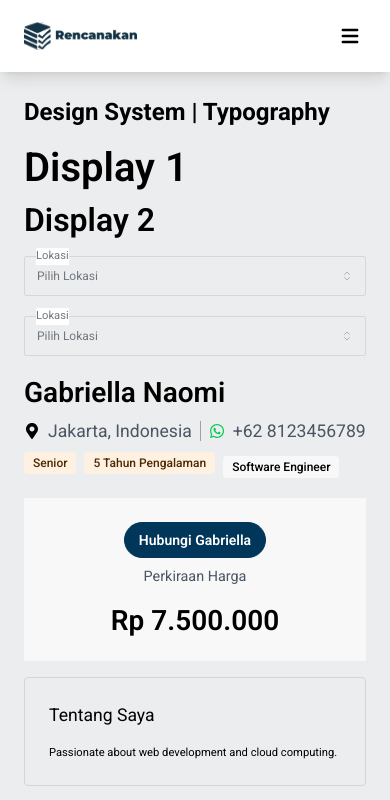
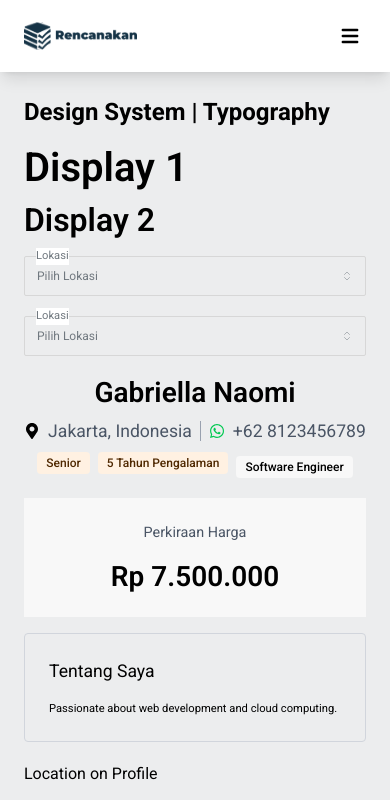
Before and after one commit to Rencanakan-id/rencanakan-talent_pool-frontend, a React (Vite) app: page /design in a window 390 px wide. Shown: the top 800 px of the page. Built offline with nearby package versions, Linux system fonts and the light colour scheme.

Commit message:
refactor: fix width

```diff
--- a/src/components/ui/experience.tsx
+++ b/src/components/ui/experience.tsx
@@ -29,15 +29,15 @@ interface ExperienceProps {
 
 const Experience: React.FC<ExperienceProps> = ({ experiences = [] }) => {
   return (
-    <div className="min-h-[200px] w-auto max-w-[825px] min-w-[200px] rounded-[8px] border border-gray-500 px-6 py-6">
+    <div className="min-h-[200px] w-full rounded-[8px] border border-gray-300 px-6 py-6">
       <Typography variant="p1" className="pb-4">
         Pengalaman
       </Typography>
 
       {experiences.length > 0 ? (
-        <div className="w-auto max-w-[825px] min-w-[200px] space-y-2 divide-y divide-gray-300 pl-6">
+        <div className="w-full space-y-2 divide-y divide-gray-300 pl-6">
           {experiences.map((exp) => (
-            <div key = {exp.id} className="min-h-[112px] space-y-1">
+            <div key={exp.id} className="min-h-[112px] space-y-1">
               <Typography variant="h5"> {exp.title} </Typography>
               <Typography variant="p3">
                 {' '}
--- a/src/components/ui/profile.tsx
+++ b/src/components/ui/profile.tsx
@@ -1,7 +1,6 @@
 import { FaMapMarkerAlt, FaWhatsapp } from 'react-icons/fa';
 import { Typography } from '../atoms/typography';
 import { Badge } from './badge';
-import { Button } from './button';
 
 export interface UserProfile {
   id: string;
@@ -32,7 +31,7 @@ interface UserProfileProps {
 const UserProfileCard: React.FC<UserProfileProps> = ({ user }) => {
   return (
     <div className="w-full space-y-4">
-      <div className="space-y-2">
+      <div className="flex flex-col items-center space-y-2 md:items-start">
         <Typography variant="h1">
           {user.firstName} {user.lastName}
         </Typography>
@@ -53,22 +52,22 @@ const UserProfileCard: React.FC<UserProfileProps> = ({ user }) => {
           <Badge variant={'profileGray'}> {user.job}</Badge>
         </div>
       </div>
-      <div className="bg-rencanakan-lightest-gray relative flex w-full flex-col justify-center p-6 sm:flex-row sm:items-center sm:justify-start space-y-2">
+      <div className="bg-rencanakan-lightest-gray relative flex w-full flex-col justify-center space-y-2 p-6 md:flex-row md:items-center md:justify-start">
         {/* Button di atas kalau layar kecil */}
-
-        <div className="sm:absolute sm:top-1/2 sm:right-6  w-full flex justify-center sm:justify-end sm:-translate-y-1/2">
+        {/*
+        <div className="flex w-full justify-center md:absolute md:top-1/2 md:right-6 md:-translate-y-1/2 md:justify-end">
           <Button variant="primary" className="py-4">
             Hubungi {user.firstName}
           </Button>
-        </div>
+        </div> */}
 
         {/* Text bagian harga */}
-        <div className="flex w-full items-center sm:items-start flex-col">
+        <div className="flex w-full flex-col items-center md:items-start">
           <Typography variant="p2" className="text-gray-600">
             Perkiraan Harga
           </Typography>
           <Typography variant="h1" className="pt-4">
-            Rp {new Intl.NumberFormat("id-ID").format(user.price)}
+            Rp {new Intl.NumberFormat('id-ID').format(user.price)}
           </Typography>
         </div>
       </div>
```
Also changed, not shown: 1 other file (tests, documents, lock files or other folders).
